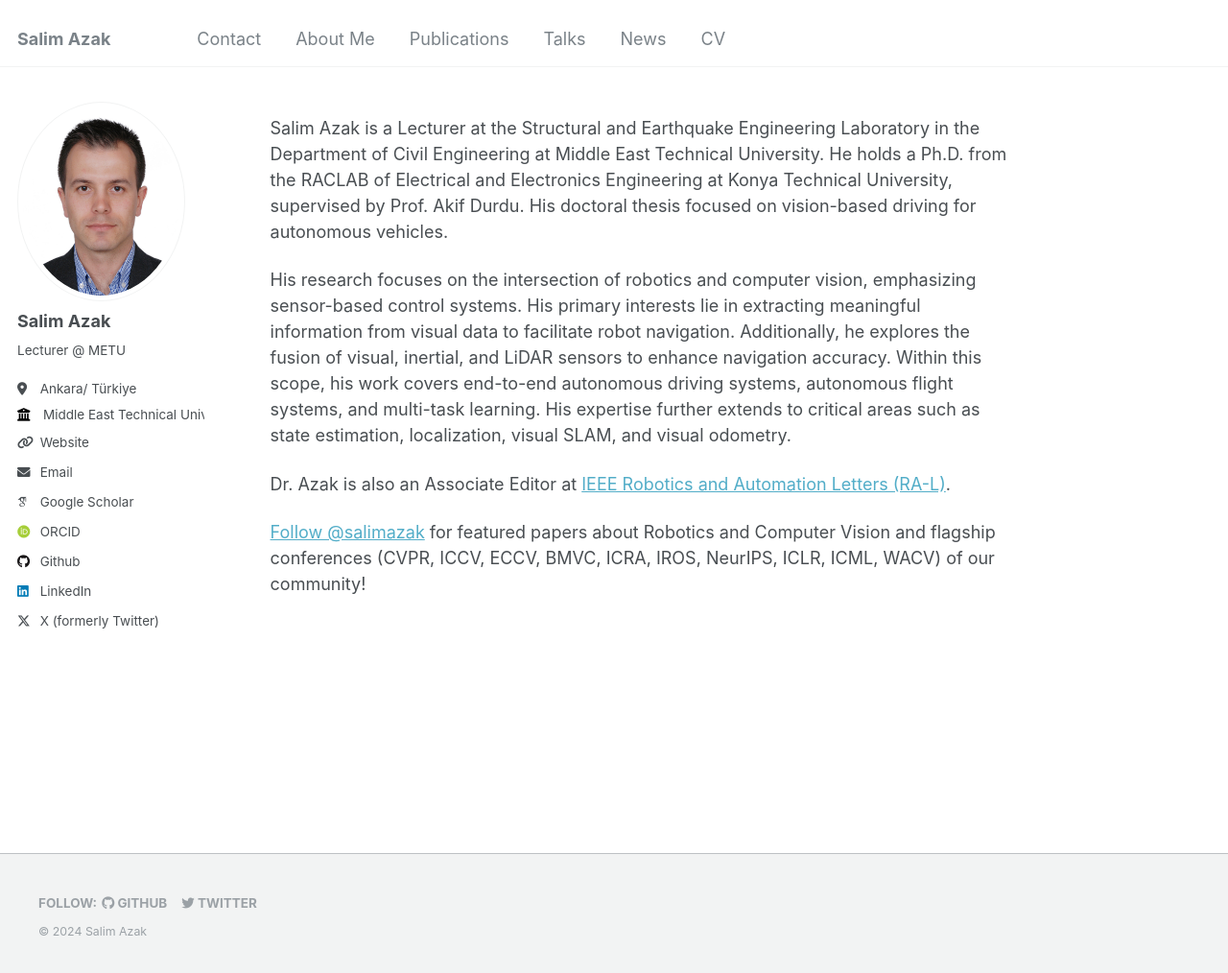
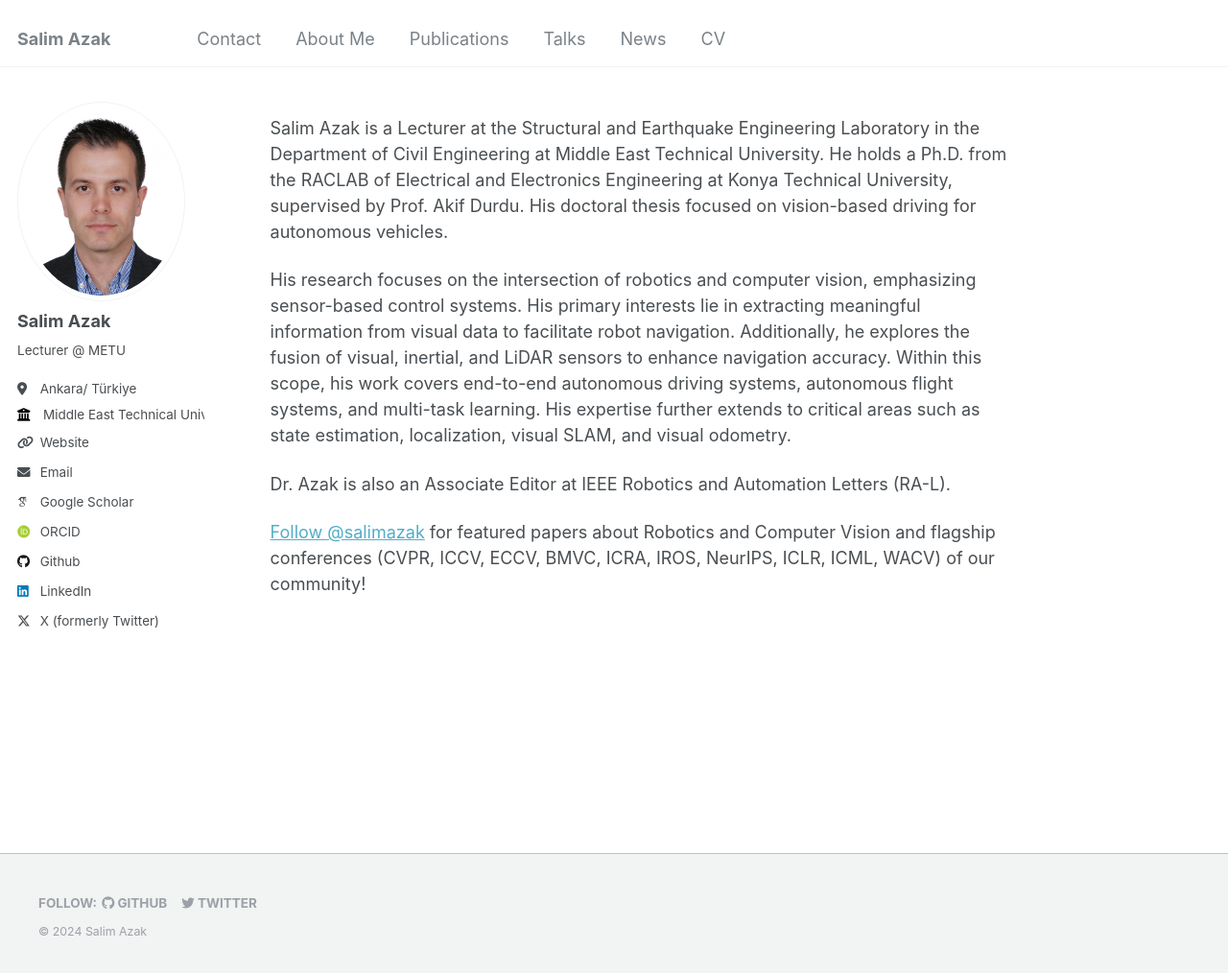
Before and after one commit to salimazak/salimazak.github.io, a Jekyll site: the page built from _pages/about.md, in a window 1280 px wide and 1015 px high. Shown: the whole window at 96% size. Built offline with Jekyll 4.4.1, drawn with Linux system fonts in a browser that asks for light colours; some web fonts are replaced; part of the change alters nothing that is shown.

```diff
--- a/_pages/about.md
+++ b/_pages/about.md
@@ -11,7 +11,7 @@ Salim Azak is a Lecturer at the Structural and Earthquake Engineering Laboratory
 
 His research focuses on the intersection of robotics and computer vision, emphasizing sensor-based control systems. His primary interests lie in extracting meaningful information from visual data to facilitate robot navigation. Additionally, he explores the fusion of visual, inertial, and LiDAR sensors to enhance navigation accuracy. Within this scope, his work covers end-to-end autonomous driving systems, autonomous flight systems, and multi-task learning. His expertise further extends to critical areas such as state estimation, localization, visual SLAM, and visual odometry.
 
-Dr. Azak is also an Associate Editor at [IEEE Robotics and Automation Letters (RA-L)](https://www.ieee-ras.org/publications/ra-l).
+Dr. Azak is also an Associate Editor at IEEE Robotics and Automation Letters (RA-L).
 
 <a class="twitter-follow-button" href="https://twitter.com/salimazak">Follow @salimazak</a> <span>for featured papers about Robotics and Computer Vision and flagship conferences (CVPR, ICCV, ECCV, BMVC, ICRA, IROS, NeurIPS, ICLR, ICML, WACV) of our community!</span>
 
```
